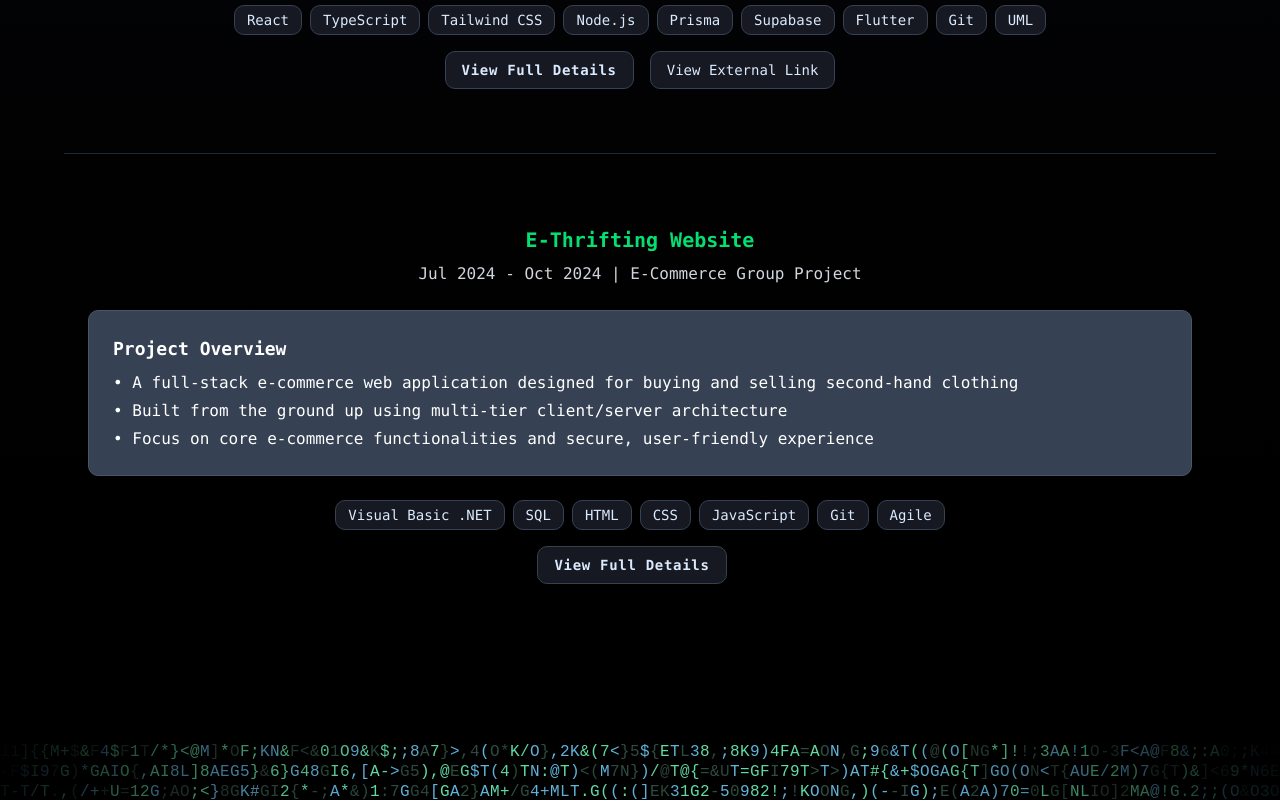
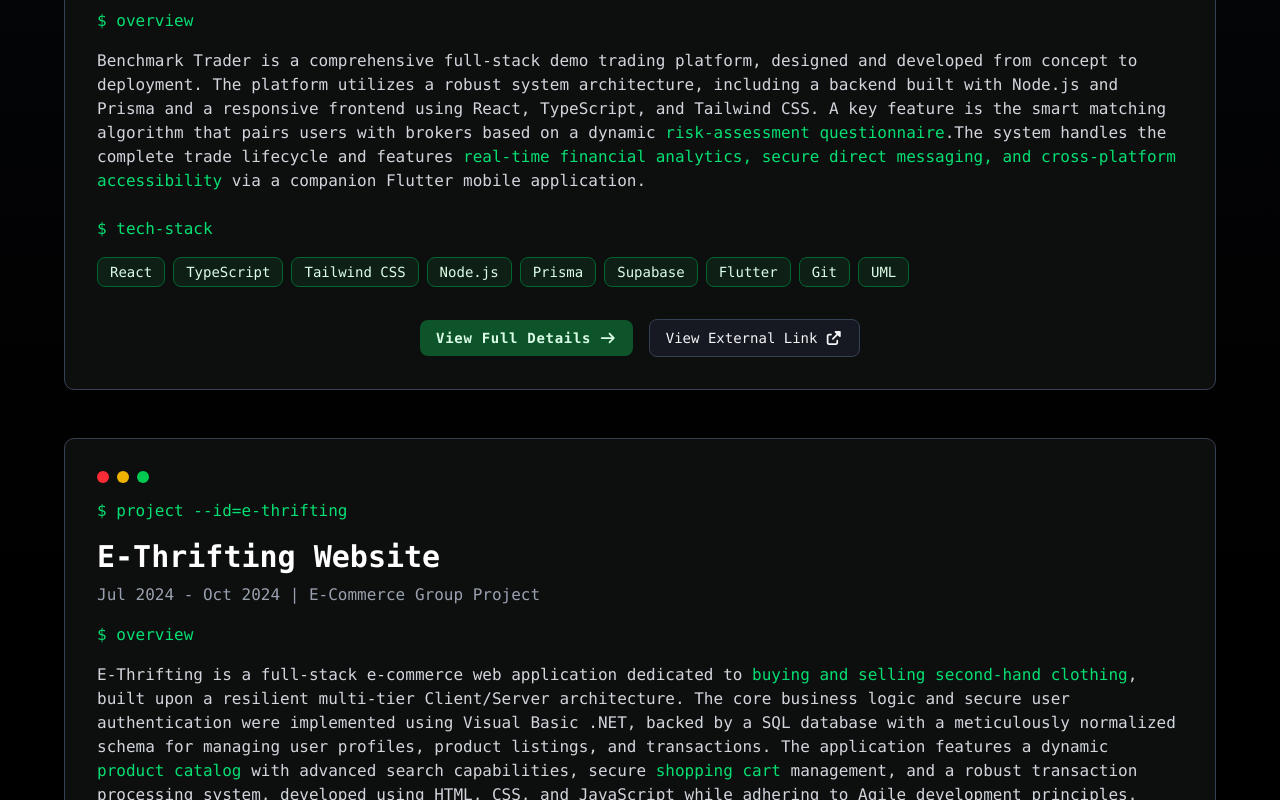
Before and after one commit to 4amogelangkotu/agkotu-portfolio, a React (Vite) app: page / in a window 1280 px wide. Shown: the part 2420-3220 px from the top of the page. Built offline with nearby package versions, Linux system fonts and the light colour scheme.

Commit message:
changed the project's section style

```diff
--- a/src/components/sections/Projects.tsx
+++ b/src/components/sections/Projects.tsx
@@ -1,11 +1,16 @@
 import { Link } from 'react-router-dom';
-import Description from "../Description";
+// import Description from "../Description"; // Keeping this import in case you use it elsewhere
 import ShinyText from "../ShinyText";
-import { allProjects } from '../../data/projeectsData';
+import TerminalWindowBar from "../TerminalWindowBar";
+import { allProjects } from '../../data/projectsData';
+import { faArrowRight, faExternalLinkAlt } from "@fortawesome/free-solid-svg-icons";
+import { FontAwesomeIcon } from "@fortawesome/react-fontawesome";
+// import { skillIcons, FontAwesomeIcon, faCode } from '../../components/skillIcons';
 
 export default function Projects() {
     return (
-        <section className="py-12 px-6 bg-linear-to-b from-[#161921] to-black">
+        <section className="py-12 px-6 bg-linear-to-b
+        from-[#161921] to-black">
             <div className="max-w-6xl mx-auto">
                 <div className="text-center mb-8">
                     <ShinyText
@@ -17,38 +22,71 @@
                 </div>
 
                 {allProjects.map((project) => (
-                    <div key={project.id} className="mb-12 border-b border-gray-800 last:border-b-0 pb-10">
-                        <div className="p-6">
-                            <div>
-                                <h3 className="text-xl text-green-400 mb-2 text-center font-semibold">{project.title}</h3>
-                                <p className="text-gray-300 text-center mb-6">{project.date}</p>
-
-                                {/* Display a brief description or the first few sections for the summary view */}
-                                <div className="grid gap-6 w-full mx-auto md:grid-cols-1">
-                                    <Description
-                                        title={project.sections[0].title}
-                                        items={project.sections[0].items}
-                                    />
+                    // Apply terminal-style card layout
+                    <div
+                        key={project.id}
+                        className="mb-12 bg-[#0d0e0e]
+                        p-8 rounded-lg border
+                        border-gray-700 last:mb-0"
+                    >
+                        <TerminalWindowBar />
+                        <div className="mb-4 mt-4">
+                            <span className="text-green-400">$ project --id={project.id}</span>
                         </div>
 
-                                <div className="mt-6 text-center">
-                                    <div className="flex flex-wrap justify-center gap-2 mb-4">
+                        <h3 className="text-3xl text-white font-bold mb-2">{project.title}</h3>
+                        <p className="text-gray-400 mb-4">{project.date}</p>
+
+                        <div className="mb-4">
+                            <span className="text-green-400">$ overview</span>
+                        </div>
+
+                        {/* Project Description/Overview Paragraph */}
+                        <div className="mb-6 text-gray-300">
+                            {/* The simple paragraph replacing the Description component */}
+                            <p>{project.description}</p>
+                        </div>
+
+                        <div className="mb-4">
+                            <span className="text-green-400">$ tech-stack</span>
+                        </div>
+
+                        {/* Tech Stack Display with Icons */}
+                        <div className="flex flex-wrap gap-2 mb-6">
                             {project.techStack.map((tech) => (
                                 <span
                                     key={tech}
-                                                className="bg-[#161921] border border-gray-700 text-blue-100 px-3 py-1 rounded-lg text-sm transition-all duration-300 ease-in-out hover:border-green-400 hover:shadow-lg hover:shadow-green-500/20 hover:scale-105 cursor-pointer"
+                                    className="bg-[#0e2016] border border-green-800
+                                    text-green-100 px-3 py-1 rounded-md text-sm flex
+                                    items-center gap-2 transition-all duration-300
+                                    ease-in-out hover:border-green-400 hover:shadow-lg
+                                    hover:shadow-green-500/25 hover:scale-105
+                                    hover:bg-[#0f2a1d] cursor-pointer"
                                 >
+                                    {/* <FontAwesomeIcon
+                                        icon={skillIcons[tech] || faCode}
+                                        className="w-4 h-4"
+                                    /> */}
                                     {tech}
                                 </span>
                             ))}
                         </div>
 
+                        <div className="mt-8 text-center">
                             {/* Link to the dedicated project page */}
                             <Link
                                 to={`/project/${project.id}`}
-                                        className="inline-block bg-[#161921] border border-gray-700 text-blue-100 px-4 py-2 rounded-lg text-sm transition-all duration-300 ease-in-out hover:border-blue-400 hover:shadow-lg hover:shadow-blue-500/20 hover:scale-105 font-bold tracking-wider mr-4"
-                                    >
+                                className="inline-flex items-center
+                                bg-green-900 text-green-100
+                                px-4 py-2 rounded-md text-sm
+                                transition-all duration-300
+                                ease-in-out hover:border
+                                hover:border-green-400
+                                hover:shadow-lg hover:shadow-green-500/25
+                                hover:scale-105 hover:bg-green-800
+                                font-bold tracking-wider mr-4"                            >
                                 View Full Details
+                                <FontAwesomeIcon icon={faArrowRight} className="w-4 h-4 ml-2" />
                             </Link>
 
                             {/* External Link (if present) */}
@@ -57,13 +95,11 @@
                                     href={project.externalLink}
                                     target="_blank"
                                     rel="noopener noreferrer"
-                                            className="inline-block bg-[#161921] border border-gray-700 text-blue-100 px-4 py-2 rounded-lg text-sm transition-all duration-300 ease-in-out hover:border-yellow-400 hover:shadow-lg hover:shadow-yellow-500/20 hover:scale-105"
-                                        >
+                                    className="inline-flex items-center bg-[#161921] border border-gray-700 text-gray-100 px-4 py-2 rounded-md text-sm transition-all duration-300 ease-in-out hover:border hover:border-green-400 hover:shadow-lg hover:shadow-green-500/25 hover:scale-105 hover:bg-green-900"                                >
                                     View External Link
+                                    <FontAwesomeIcon icon={faExternalLinkAlt} className="w-4 h-4 ml-2" />
                                 </a>
                             )}
-                                </div>
-                            </div>
                         </div>
                     </div>
                 ))}
--- /dev/null
+++ b/src/components/skillIcons.ts
@@ -0,0 +1,49 @@
+// utils/skillIconMap.ts
+
+import { FontAwesomeIcon } from "@fortawesome/react-fontawesome";
+import {
+  faReact,
+  faJs,
+  faNodeJs,
+  faGitAlt,
+  faHtml5,
+  faCss3Alt,
+  faJava,
+  faMicrosoft,
+  type IconDefinition,
+} from "@fortawesome/free-brands-svg-icons";
+import {
+  faDatabase,
+  faCode,
+  faServer,
+  faMicrochip,
+} from "@fortawesome/free-solid-svg-icons";
+
+// Map skills to FontAwesome icons
+export const skillIcons: { [key: string]: IconDefinition } = {
+  "Visual Basic": faMicrosoft,
+  "C++": faCode,
+  Java: faJava,
+  SQL: faDatabase,
+  "C#": faMicrosoft,
+  HTML: faHtml5,
+  CSS: faCss3Alt,
+  JavaScript: faJs,
+  TypeScript: faJs, // TypeScript uses JS icon
+  React: faReact,
+  "Node.js": faNodeJs,
+  Express: faServer,
+  Prisma: faDatabase, // Using database icon for ORM/DB tools
+  Supabase: faDatabase,
+  Flutter: faCode, // Using a generic code icon
+  Git: faGitAlt,
+  UML: faCode, // Using a generic code icon for modeling
+  "Image Processing": faMicrochip, // Using microchip for computation/processing
+  Algorithms: faCode, // Generic code icon
+  GNN: faMicrochip,
+  "k-NN": faMicrochip,
+  "80x86 Assembly": faMicrochip,
+};
+
+// Export the necessary types/components for use
+export { FontAwesomeIcon, type IconDefinition, faCode };
--- a/src/data/projeectsData.ts
+++ b/src/data/projectsData.tsx
@@ -1,4 +1,5 @@
 // src/data/projectsData.ts
+import React from 'react';
 
 // Define the structure for a section item
 interface ProjectSectionItem {
@@ -8,10 +9,10 @@
 
 // Define the structure for a single project
 interface ProjectData {
-  id: string; // Unique slug for routing
+  id: string;
   title: string;
   date: string;
-  description: string;
+  description: React.ReactNode;
   techStack: string[];
   sections: ProjectSectionItem[];
   externalLink?: string;
@@ -152,8 +153,11 @@
     id: "traffic-sign-detection",
     title: "Graph-Based Traffic Sign Detection & Classification",
     date: "Mar 2025 - May 2025 | DSA Group Project",
-    description:
-      "An intelligent, graph-based educational tool to detect and classify South African traffic signs, implemented entirely in pure Java.",
+    description: (
+      <p>
+        This project focused on the development of an intelligent, graph-based educational tool designed to detect and classify South African traffic signs, aiming to <span className="text-green-400">enhance road safety awareness</span>. The core innovation lies in the design and implementation of a custom Graph Neural Network (GNN) classification model and a k-Nearest Neighbors (k-NN) graph structure, built entirely in pure Java. The system's core logic utilizes sophisticated image processing techniques for feature extraction based on metrics like color, shape (triangle, circle, octagon), and edge density, allowing for robust classification without relying on external machine learning frameworks.
+      </p>
+    ),
     techStack: ["Java", "GNN", "k-NN", "Image Processing", "Algorithms"],
     sections: trafficSignProjectSections,
   },
@@ -161,8 +165,11 @@
     id: "benchmark-trader",
     title: "Benchmark Trader",
     date: "Feb 2025 - Oct 2025 | Ranked #14 in UJ ACSSE Top 20 Projects",
-    description:
-      "A comprehensive full-stack trading platform (web + mobile) featuring smart matching algorithms and real-time analytics.",
+    description: (
+      <p>
+        Benchmark Trader is a comprehensive full-stack demo trading platform, designed and developed from concept to deployment. The platform utilizes a robust system architecture, including a backend built with Node.js and Prisma and a responsive frontend using React, TypeScript, and Tailwind CSS. A key feature is the smart matching algorithm that pairs users with brokers based on a dynamic <span className="text-green-400">risk-assessment questionnaire</span>.The system handles the complete trade lifecycle and features <span className="text-green-400">real-time financial analytics, secure direct messaging, and cross-platform accessibility</span> via a companion Flutter mobile application.
+      </p >
+    ),
     techStack: [
       "React",
       "TypeScript",
@@ -181,8 +188,11 @@
     id: "e-thrifting",
     title: "E-Thrifting Website",
     date: "Jul 2024 - Oct 2024 | E-Commerce Group Project",
-    description:
-      "A full-stack e-commerce web application designed for buying and selling second-hand clothing.",
+    description: (
+      <p>
+        E-Thrifting is a full-stack e-commerce web application dedicated to <span className="text-green-400">buying and selling second-hand clothing</span>, built upon a resilient multi-tier Client/Server architecture. The core business logic and secure user authentication were implemented using Visual Basic .NET, backed by a SQL database with a meticulously normalized schema for managing user profiles, product listings, and transactions. The application features a dynamic <span className="text-green-400">product catalog</span> with advanced search capabilities, secure <span className="text-green-400">shopping cart</span> management, and a robust transaction processing system, developed using HTML, CSS, and JavaScript while adhering to Agile development principles.
+      </p>
+    ),
     techStack: [
       "Visual Basic .NET",
       "SQL",
```
Also changed, not shown: src/components/sections/Header.tsx (+3 -38 lines). Lines whose indentation alone changed are shown as unchanged.
